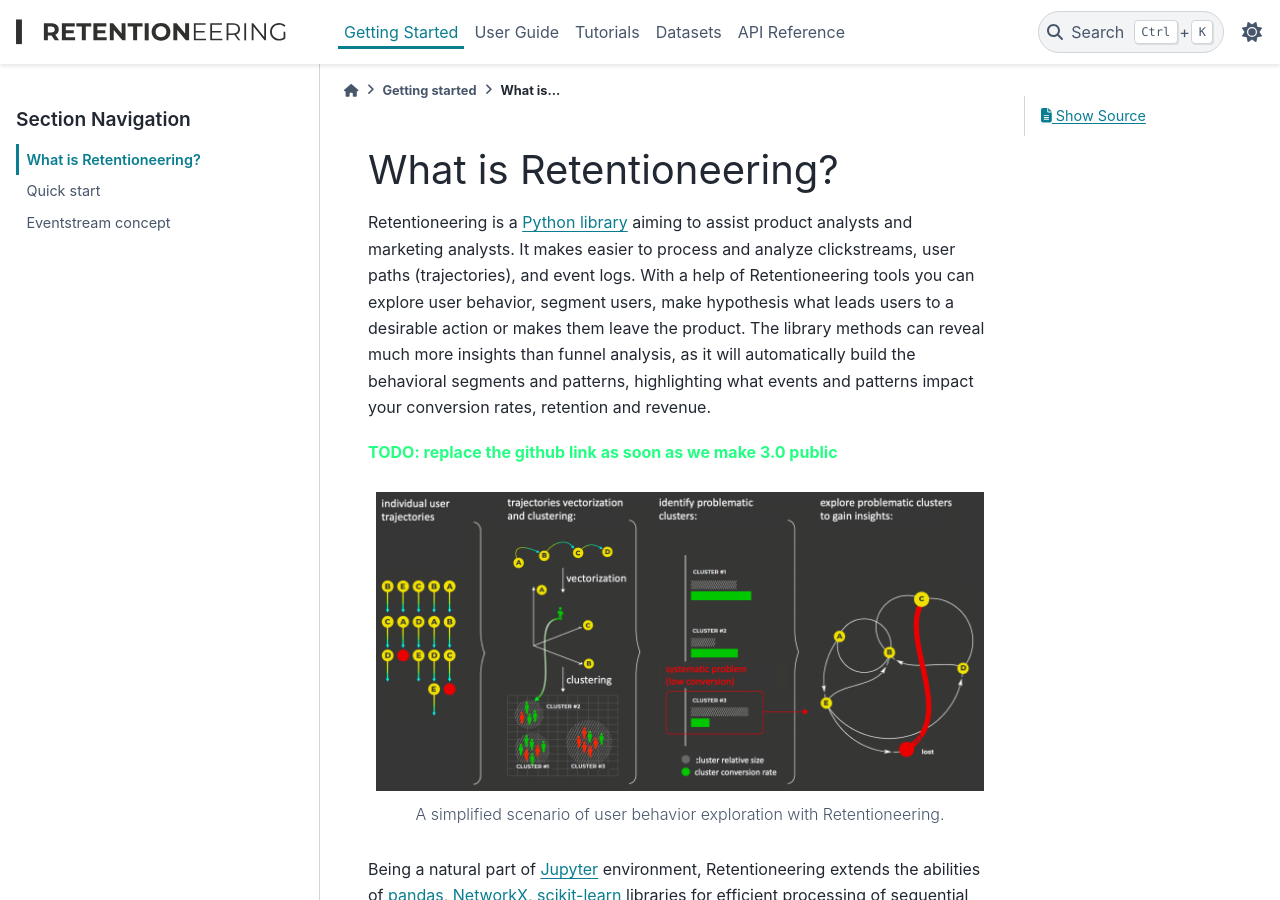
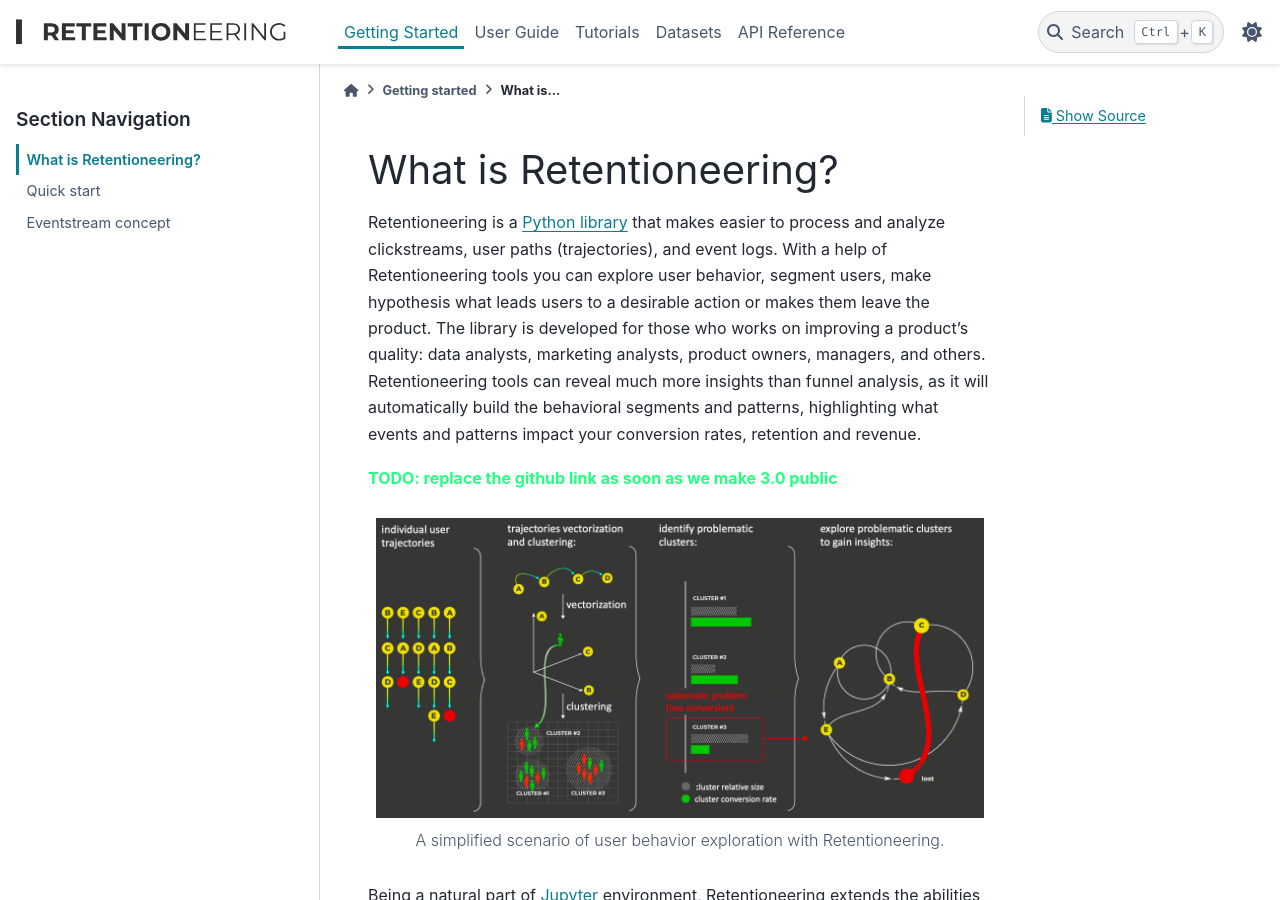
Before and after one commit to retentioneering/retentioneering-tools, a Sphinx documentation site: the page built from docs/source/getting_started/what_is_rete.rst, in a window 1280 px wide and 900 px high. Built offline with Sphinx 7.4.7 and the PyData theme 0.15.4, drawn with Linux system fonts in a browser that asks for light colours; comment, search, counter and statistics services are not loaded.

Commit message:
New quick start. update

```diff
--- a/docs/source/getting_started/what_is_rete.rst
+++ b/docs/source/getting_started/what_is_rete.rst
@@ -9,7 +9,7 @@
 What is Retentioneering?
 ========================
 
-Retentioneering is a `Python library <https://github.com/retentioneering/retentioneering-tools>`_ aiming to assist product analysts and marketing analysts. It makes easier to process and analyze clickstreams, user paths (trajectories), and event logs. With a help of Retentioneering tools you can explore user behavior, segment users, make hypothesis what leads users to a desirable action or makes them leave the product. The library methods can reveal much more insights than funnel analysis, as it will automatically build the behavioral segments and patterns, highlighting what events and patterns impact your conversion rates, retention and revenue.
+Retentioneering is a `Python library <https://github.com/retentioneering/retentioneering-tools>`_ that makes easier to process and analyze clickstreams, user paths (trajectories), and event logs. With a help of Retentioneering tools you can explore user behavior, segment users, make hypothesis what leads users to a desirable action or makes them leave the product. The library is developed for those who works on improving a product's quality: data analysts, marketing analysts, product owners, managers, and others. Retentioneering tools can reveal much more insights than funnel analysis, as it will automatically build the behavioral segments and patterns, highlighting what events and patterns impact your conversion rates, retention and revenue.
 
 :red:`TODO: replace the github link as soon as we make 3.0 public`
 
```
